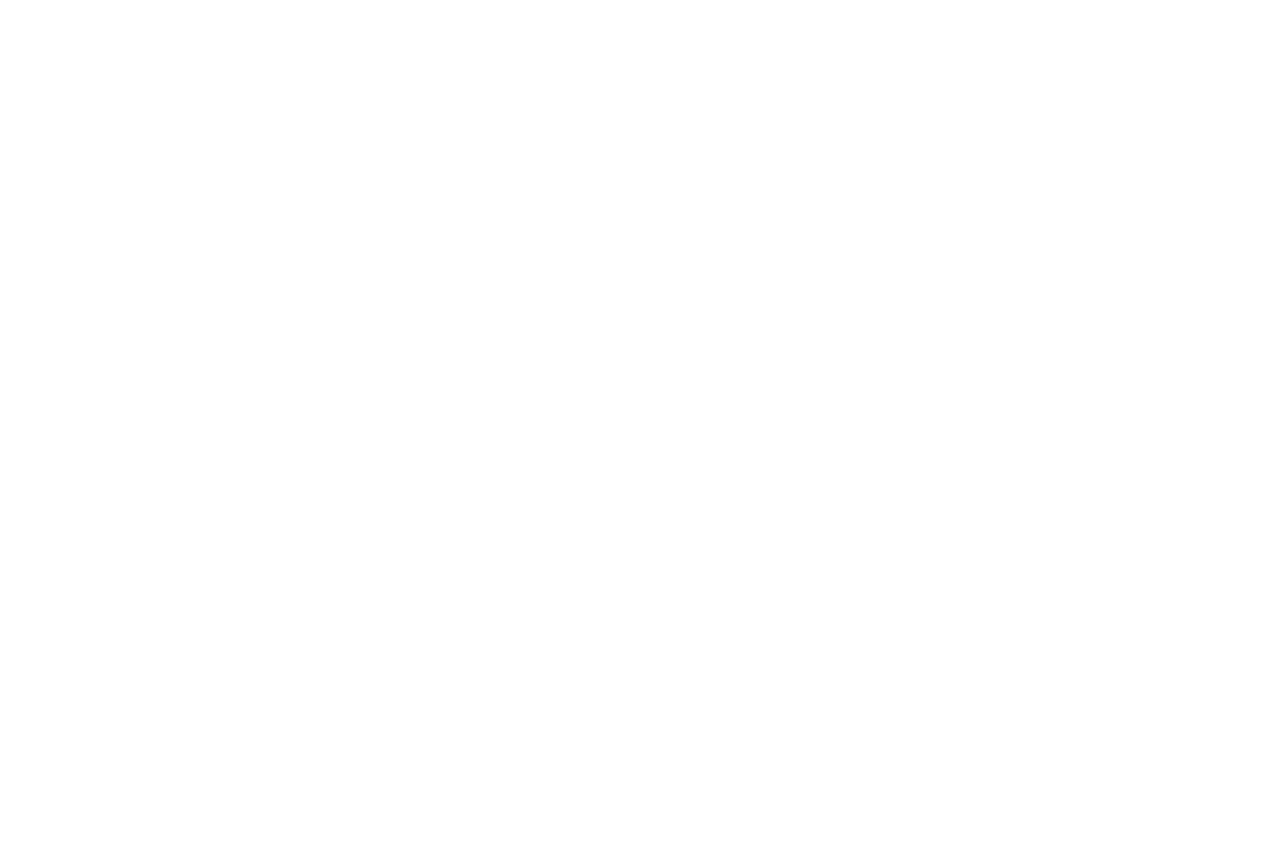
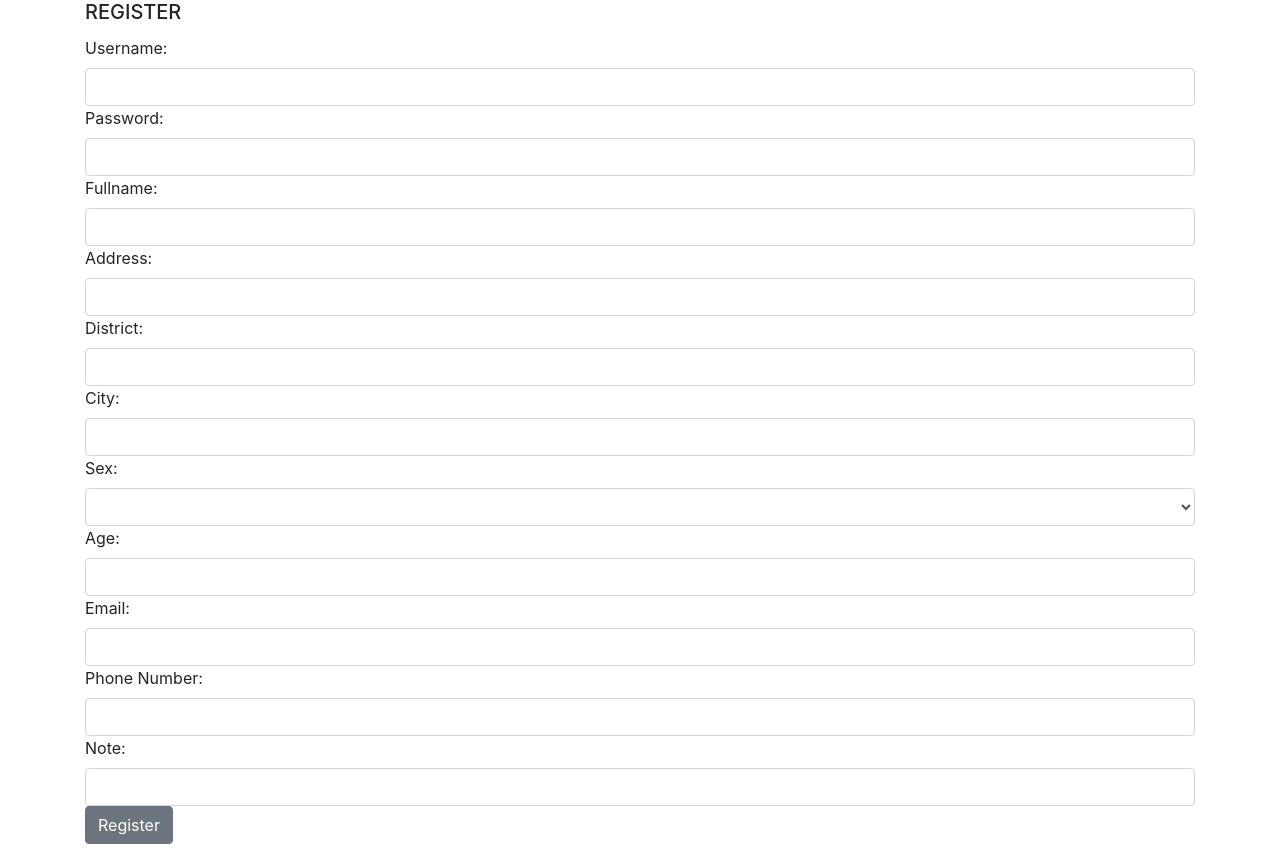
Before and after one commit to tranthuykieu/baby-client, a React (Create React App) app: page /sister/register in a window 1280 px wide. Before the commit the page ends 800 px from the top, so only its background shows below. Built offline with nearby package versions, Linux system fonts and the light colour scheme.

Commit message:
sister register - done

```diff
--- a/package.json
+++ b/package.json
@@ -10,7 +10,8 @@
     "react": "^16.6.1",
     "react-dom": "^16.6.1",
     "react-router-dom": "^4.3.1",
-    "react-scripts": "2.1.1"
+    "react-scripts": "2.1.1",
+    "reactstrap": "^6.5.0"
   },
   "scripts": {
     "start": "cross-env NODE_PATH=src react-scripts start",
--- a/src/App.js
+++ b/src/App.js
@@ -2,9 +2,15 @@
 import { Route, Switch } from 'react-router-dom';
 
 import HomePage from './components/HomePage';
-import Login from './components/Login'
+import Login from './components/Login';
+import Register from './components/Register';
+import RegisterParent from './components/RegisterParent';
+import RegisterSister from './components/RegisterSister';
+import MainPage from './components/MainPage';
 
 import './App.css';
+
+
 
 class App extends Component {
   render() {
@@ -13,6 +19,10 @@
       <Switch>
         <Route exact path='/' component={HomePage} />
         <Route path='/login' component={Login} />
+        <Route path='/register' component={Register} />
+        <Route path='/parent/register' component={RegisterParent} />
+        <Route path='/sister/register' component={RegisterSister} />
+        <Route path='/mainpage' component={MainPage} />
       </Switch>
     );
   }
--- /dev/null
+++ b/src/components/MainPage.js
@@ -0,0 +1,11 @@
+import React, { Component } from 'react';
+
+class MainPage extends Component{
+    render() {
+        return(
+            "this is mainpage"
+        )
+    }
+}
+
+export default MainPage;
--- /dev/null
+++ b/src/components/Register.js
@@ -0,0 +1,22 @@
+import React, { Component } from 'react';
+import { Button } from 'reactstrap';
+import { Link } from 'react-router-dom';
+
+class Register extends Component{
+    render(){
+        return(
+            <div className='container'>
+                <h1>Who you are ?? </h1>
+                <Link to={'/parent/register'}>
+                    <Button> Parent </Button>
+                </Link>
+                <Link to={'/sister/register'}>
+                    <Button> Babysister </Button>
+                </Link>
+
+            </div>
+        )
+    }
+}
+
+export default Register;
--- /dev/null
+++ b/src/components/RegisterParent.js
@@ -0,0 +1,51 @@
+import React, { Component } from 'react';
+import { FormGroup, Form, Label, CardTitle,
+        Input, Nav, Button } from 'reactstrap';
+
+
+class RegisterParent extends Component {
+
+    _handleChange = (e) => {
+
+    }
+
+    _handleRegister = (e) => {
+
+    }
+
+
+    render() {
+        return(
+            <div>
+                <FormGroup>
+                    <CardTitle> REGISTER </CardTitle>
+                    <Form>
+                        <Nav>
+                            <Label> Username: </Label>
+                            <Input onChange={this.handleChange} type='text' if='' required> </Input>
+                        </Nav>
+                        <Nav>
+                            <Label> Password: </Label>
+                            <Input onChange={this.handleChange} type='password' required></Input>
+                        </Nav>
+                        <Nav>
+                            <Label>Fullname: </Label>
+                            <Input onChange={this.handleChange} type='text' required></Input>
+                        </Nav>
+                        <Nav>
+                            <Label> Address: </Label>
+                            <Input onChange={this.handleChange} type='text' required></Input>
+                        </Nav>
+                        <Nav>
+                            <Label>District: </Label>
+                        </Nav>
+                    </Form>
+
+                    <Button> Register </Button>
+                </FormGroup>
+            </div>
+        )
+    }
+}
+
+export default RegisterParent;
--- /dev/null
+++ b/src/components/RegisterSister.js
@@ -0,0 +1,126 @@
+import React, { Component } from 'react';
+import { FormGroup, Form, Label, CardTitle,
+    Input, Nav, Button } from 'reactstrap';
+import axios from 'axios';
+
+
+
+
+class RegisterSister extends Component {
+
+    componentDidMount(){
+
+    }
+
+    state = {
+        sister: {
+            username: '',
+            password: '',
+            fullname: '',
+            address: '',
+            district: '',
+            city: '',
+            sex: '',
+            age: '',
+            email: '',
+            phoneNumber: '',
+            note: ''
+        }
+    }
+
+    _handleChange = (e) => {
+        var preSister = this.state.sister;
+        console.log('id: ' + e.target.id);
+        if (e.target.id == 0) preSister.username = e.target.value;
+        if (e.target.id == 1) preSister.password = e.target.value;
+        if (e.target.id == 2) preSister.fullname = e.target.value;
+        if (e.target.id == 3) preSister.address = e.target.value;
+        if (e.target.id == 4) preSister.district = e.target.value;
+        if (e.target.id == 5) preSister.city = e.target.value;
+        if (e.target.id == 6) preSister.sex = e.target.value;
+        if (e.target.id == 7) preSister.age = e.target.value;
+        if (e.target.id == 8) preSister.email = e.target.value;
+        if (e.target.id == 9) preSister.phoneNumber = e.target.value;
+        if (e.target.id == 10) preSister.note = e.target.value;
+
+        this.setState({ sister: preSister })
+    }
+
+    _handleRegister = (e) => {
+
+        console.log(this.state.sister);
+        axios.post('http://localhost:1998/api/sisters', this.state.sister )
+            .then( res => {
+                console.log(res);
+                this.props.history.push('/mainpage');
+            })
+            .catch(err => console.log(err));
+    }
+
+
+    render() {
+        return(
+            <div className='container'>
+                <FormGroup>
+                    <CardTitle> REGISTER </CardTitle>
+                    <Form >
+                        <Nav>
+                            <Label> Username: </Label>
+                            <Input onChange={this._handleChange} type='text' id='0' required> </Input>
+                        </Nav>
+                        <Nav>
+                            <Label> Password: </Label>
+                            <Input onChange={this._handleChange} type='password' id='1' required></Input>
+                        </Nav>
+                        <Nav>
+                            <Label>Fullname: </Label>
+                            <Input onChange={this._handleChange} type='text' id='2' required></Input>
+                        </Nav>
+                        <Nav>
+                            <Label> Address: </Label>
+                            <Input onChange={this._handleChange} type='text' id='3' required></Input>
+                        </Nav>
+                        <Nav>
+                            <Label>District: </Label>
+                            <Input onChange={this._handleChange} type='text' id='4' required></Input>
+                        </Nav>
+                        <Nav>
+                            <Label>City: </Label>
+                            <Input onChange={this._handleChange} type='text' id='5' required></Input>
+                        </Nav>
+                        <Nav>
+                            <Label>Sex: </Label>
+                            <Input onChange={this._handleChange} type='select' id='6' required>
+                                <option></option>
+                                <option>Male</option>
+                                <option>Female</option>
+                                <option>LGBT</option>
+                            </Input>
+                        </Nav>
+                        <Nav>
+                            <Label>Age: </Label>
+                            <Input onChange={this._handleChange} type='number' id='7' required></Input>
+                        </Nav>
+                        <Nav>
+                            <Label>Email: </Label>
+                            <Input onChange={this._handleChange} type='text' id='8'></Input>
+                        </Nav>
+                        <Nav>
+                            <Label>Phone Number: </Label>
+                            <Input onChange={this._handleChange} type='text' id='9' required></Input>
+                        </Nav>
+                        <Nav>
+                            <Label>Note: </Label>
+                            <Input onChange={this._handleChange} type='text' id='10' maxLenght='200'></Input>
+                        </Nav>
+
+                    </Form>
+
+                    <Button type='submit' onClick={this._handleRegister} className='' > Register </Button>
+                </FormGroup>
+            </div>
+        )
+    }
+}
+
+export default RegisterSister;
```
Also changed, not shown: 1 other file (tests, documents, lock files or other folders).
